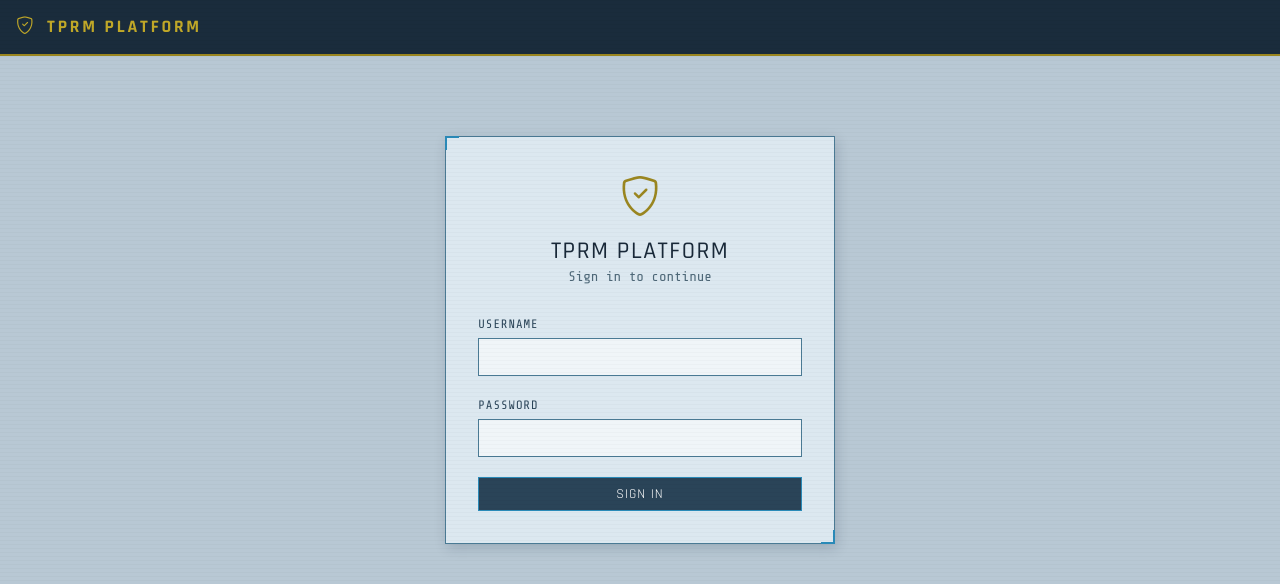
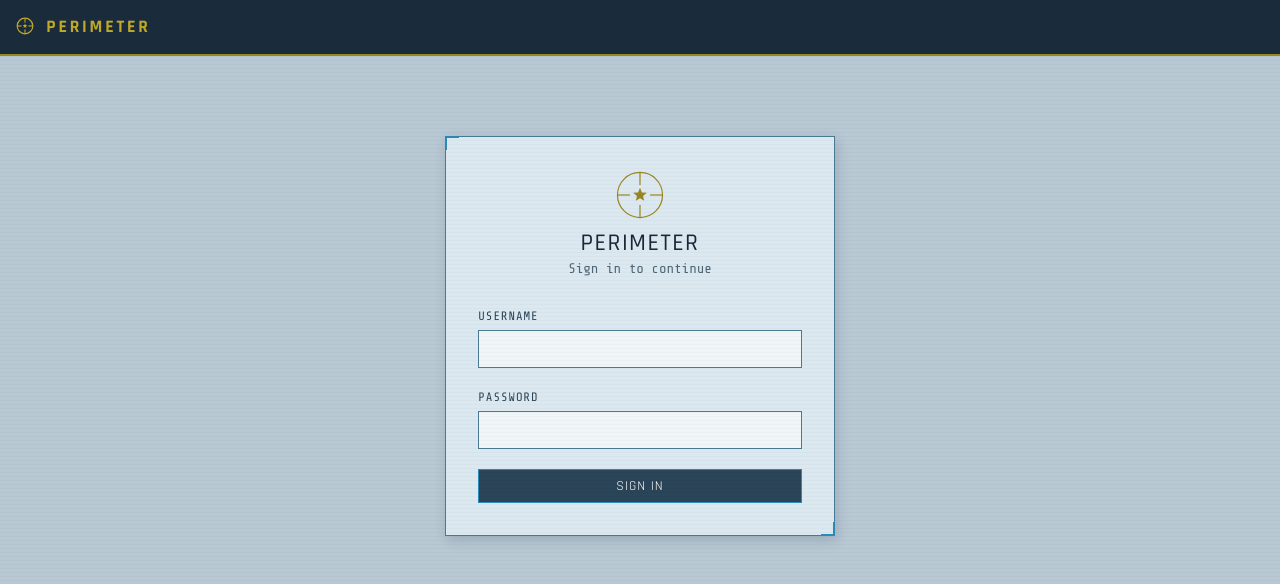
Before and after one commit to outerrelay/tprm, a Django app: page /accounts/login/ in a window 1280 px wide. Shown: the top 584 px of the page. Run offline with Django 5.2, Linux system fonts and the light colour scheme.

Commit message:
Rename to PERIMETER, replace shield with tactical logo
Inline SVG: radar circle + crosshair ticks + Soviet 5-pointed star.
Updates navbar, browser title, and login panel.

Co-Authored-By: Claude Sonnet 4.6 <noreply@anthropic.com>

```diff
--- a/templates/base.html
+++ b/templates/base.html
@@ -3,7 +3,7 @@
 <head>
   <meta charset="utf-8">
   <meta name="viewport" content="width=device-width, initial-scale=1">
-  <title>{% block title %}TPRM Platform{% endblock %}</title>
+  <title>{% block title %}PERIMETER{% endblock %}</title>
   <link href="https://fonts.googleapis.com/css2?family=Rajdhani:wght@400;500;600;700&family=Share+Tech+Mono&display=swap" rel="stylesheet">
   <link href="https://cdn.jsdelivr.net/npm/bootstrap@5.3.3/dist/css/bootstrap.min.css" rel="stylesheet">
   <link href="https://cdn.jsdelivr.net/npm/bootstrap-icons@1.11.3/font/bootstrap-icons.css" rel="stylesheet">
@@ -409,7 +409,7 @@
 <nav class="navbar navbar-expand-lg" style="height:56px;">
   <div class="container-fluid px-3">
     <a class="navbar-brand" href="/">
-      <i class="bi bi-shield-check me-1"></i> TPRM Platform
+      <svg width="18" height="18" viewBox="0 0 18 18" fill="none" style="display:inline-block;vertical-align:-.2em;margin-right:.35rem"><circle cx="9" cy="9" r="7.8" stroke="currentColor" stroke-width="1.2"/><line x1="9" y1="1.2" x2="9" y2="5.5" stroke="currentColor" stroke-width="1.1"/><line x1="9" y1="12.5" x2="9" y2="16.8" stroke="currentColor" stroke-width="1.1"/><line x1="1.2" y1="9" x2="5.5" y2="9" stroke="currentColor" stroke-width="1.1"/><line x1="12.5" y1="9" x2="16.8" y2="9" stroke="currentColor" stroke-width="1.1"/><polygon points="9,6.5 9.65,8.11 11.38,8.23 10.05,9.34 10.47,11.02 9,10.1 7.53,11.02 7.95,9.34 6.62,8.23 8.35,8.11" fill="currentColor"/></svg> PERIMETER
     </a>
     {% if user.is_authenticated %}
     <div class="d-flex align-items-center gap-2">
--- a/templates/registration/login.html
+++ b/templates/registration/login.html
@@ -1,14 +1,14 @@
 {% extends "base.html" %}
 
-{% block title %}Sign In — TPRM Platform{% endblock %}
+{% block title %}Sign In — PERIMETER{% endblock %}
 
 {% block content %}
 <div class="row justify-content-center mt-5">
   <div class="col-md-4">
     <div class="tac-login-panel">
       <div class="text-center mb-4">
-        <i class="bi bi-shield-check fs-1 text-primary"></i>
-        <h1 class="h4 mt-2 mb-0">TPRM Platform</h1>
+        <svg width="52" height="52" viewBox="0 0 18 18" fill="none" style="color:var(--tac-amber)"><circle cx="9" cy="9" r="7.8" stroke="currentColor" stroke-width="0.42"/><line x1="9" y1="1.2" x2="9" y2="5.5" stroke="currentColor" stroke-width="0.42"/><line x1="9" y1="12.5" x2="9" y2="16.8" stroke="currentColor" stroke-width="0.42"/><line x1="1.2" y1="9" x2="5.5" y2="9" stroke="currentColor" stroke-width="0.42"/><line x1="12.5" y1="9" x2="16.8" y2="9" stroke="currentColor" stroke-width="0.42"/><polygon points="9,6.5 9.65,8.11 11.38,8.23 10.05,9.34 10.47,11.02 9,10.1 7.53,11.02 7.95,9.34 6.62,8.23 8.35,8.11" fill="currentColor"/></svg>
+        <h1 class="h4 mt-2 mb-0">PERIMETER</h1>
         <p class="text-muted small">Sign in to continue</p>
       </div>
       <form method="post">
```
